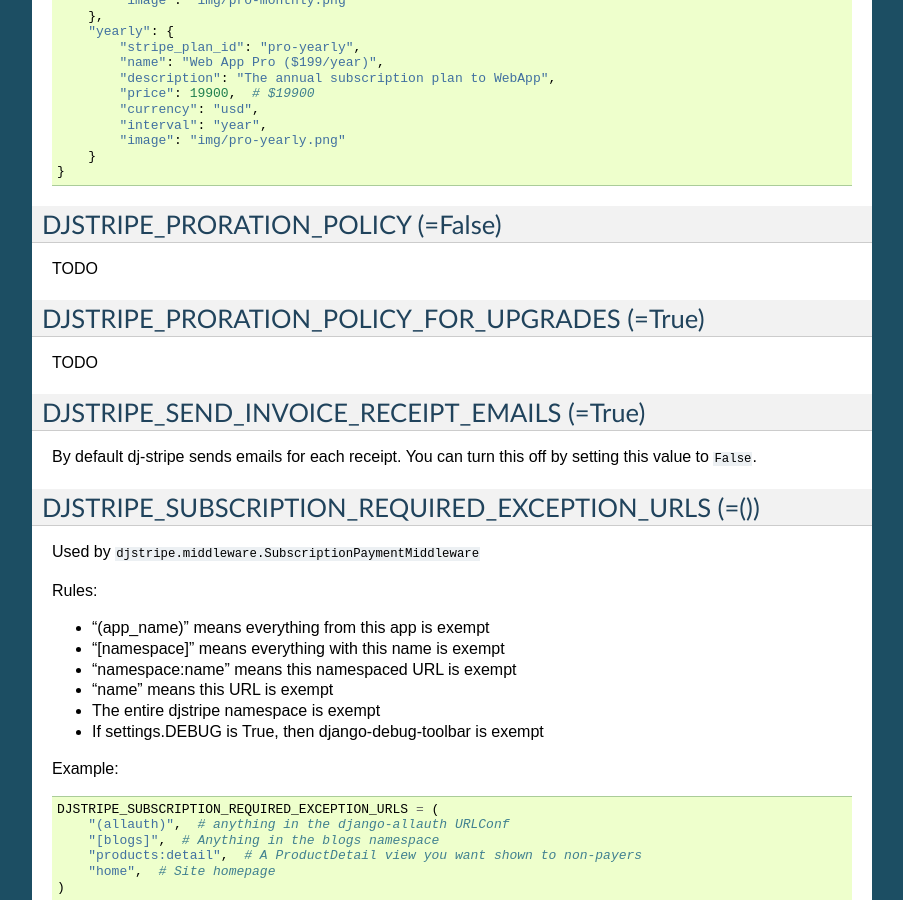
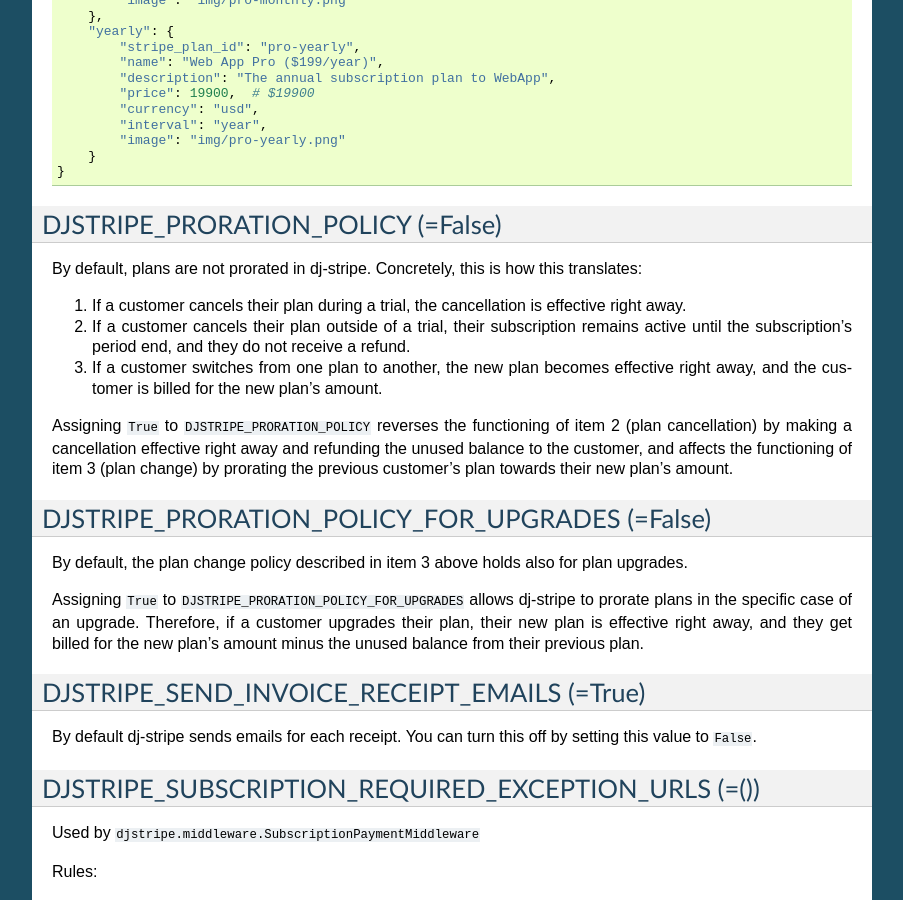
Before and after one commit to dj-stripe/dj-stripe, a Sphinx documentation site: the page built from docs/settings.rst, in a window 1280 px wide and 900 px high, scrolled down 864 px. Shown: the whole window, without its empty margins (198-1101 px from the left). Built offline with Sphinx 7.4.7, drawn with Linux system fonts in a browser that asks for light colours; some of the changed text lies outside the part shown.

Commit message:
Document proration policy related parameters
Documentation for DJSTRIPE_PRORATION_POLICY and DJSTRIPE_PRORATION_POLICY_FOR_UPGRADES settings.

```diff
--- a/docs/settings.rst
+++ b/docs/settings.rst
@@ -60,12 +60,20 @@ Example:
 DJSTRIPE_PRORATION_POLICY (=False)
 ====================================
 
-TODO
+By default, plans are not prorated in dj-stripe. Concretely, this is how this translates:
 
-DJSTRIPE_PRORATION_POLICY_FOR_UPGRADES (=True)
+1) If a customer cancels their plan during a trial, the cancellation is effective right away.
+2) If a customer cancels their plan outside of a trial, their subscription remains active until the subscription's period end, and they do not receive a refund.
+3) If a customer switches from one plan to another, the new plan becomes effective right away, and the customer is billed for the new plan's amount.
+
+Assigning ``True`` to ``DJSTRIPE_PRORATION_POLICY`` reverses the functioning of item 2 (plan cancellation) by making a cancellation effective right away and refunding the unused balance to the customer, and affects the functioning of item 3 (plan change) by prorating the previous customer's plan towards their new plan's amount.
+
+DJSTRIPE_PRORATION_POLICY_FOR_UPGRADES (=False)
 ======================================================
 
-TODO
+By default, the plan change policy described in item 3 above holds also for plan upgrades.
+
+Assigning ``True`` to ``DJSTRIPE_PRORATION_POLICY_FOR_UPGRADES`` allows dj-stripe to prorate plans in the specific case of an upgrade. Therefore, if a customer upgrades their plan, their new plan is effective right away, and they get billed for the new plan's amount minus the unused balance from their previous plan.
 
 DJSTRIPE_SEND_INVOICE_RECEIPT_EMAILS (=True)
 =============================================
```
